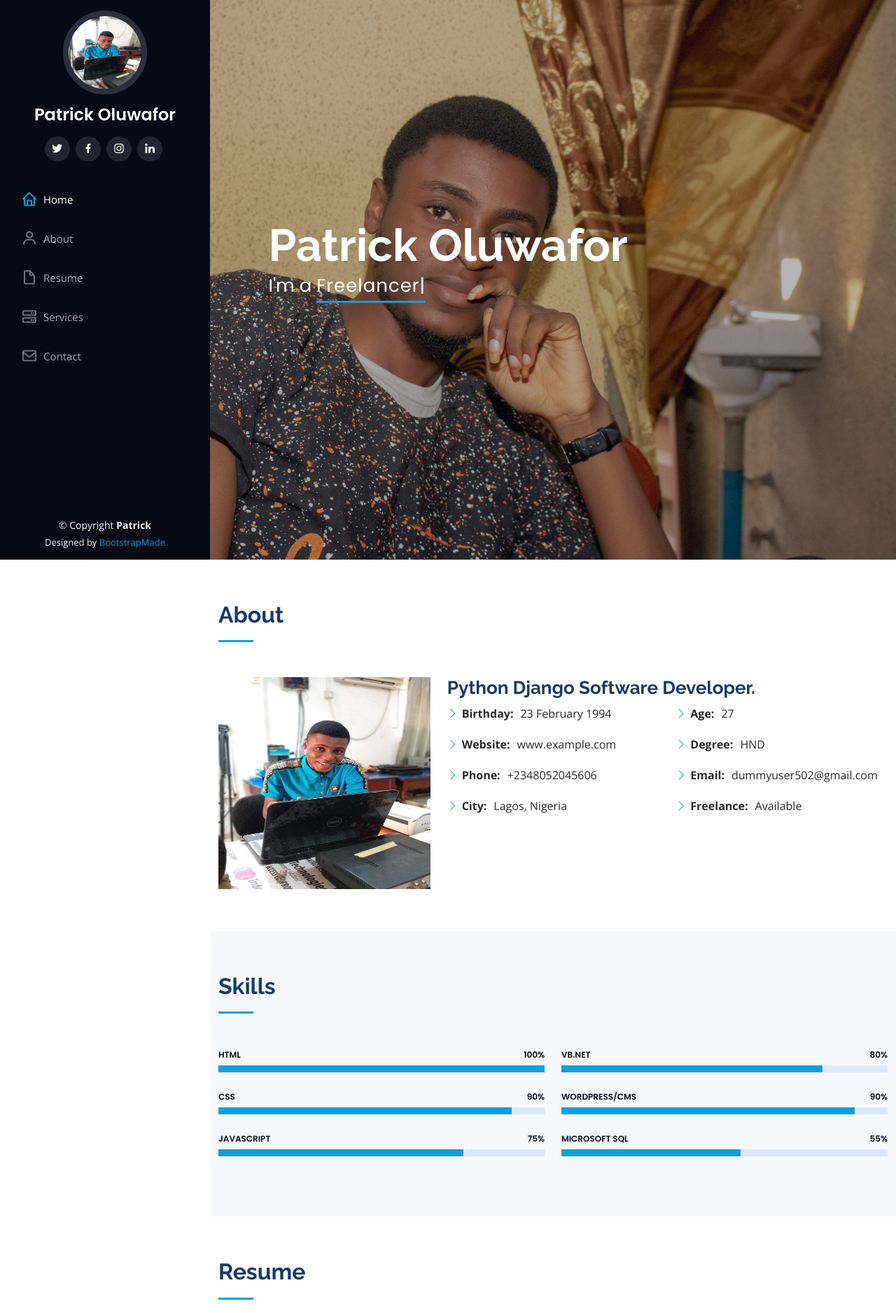
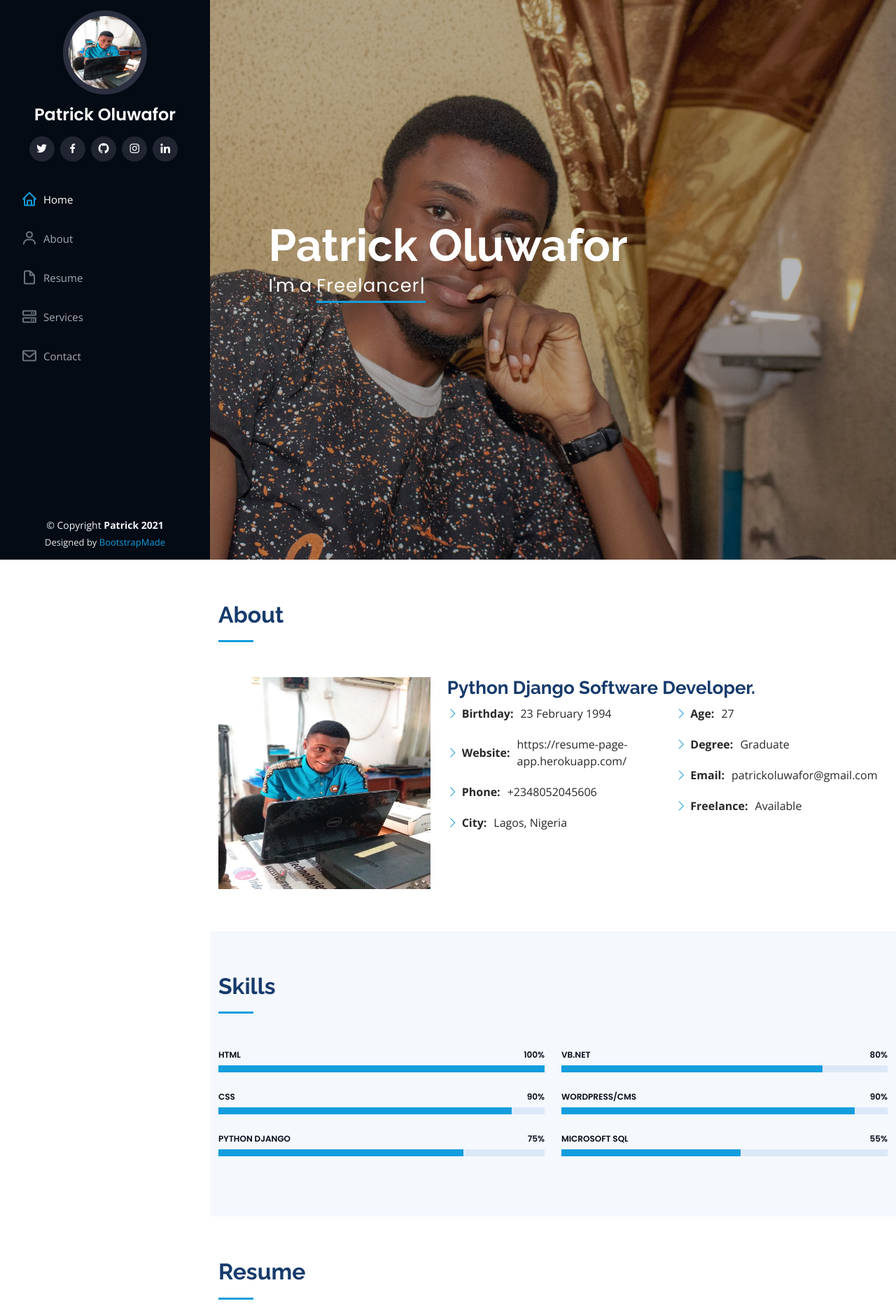
Before and after one commit to omacha502/Stage-two-task, a Django app: page / in a window 1280 px wide. Shown: the top 1877 px of the page at 70% size. Run offline with Django 3.2, Linux system fonts and the light colour scheme; parts of the project's set-up code (start-up, migrations or seed data) failed here and were passed over; some libraries are stand-ins or nearby versions.

Commit message:
added a github link to my resume

```diff
--- a/templates/index.html
+++ b/templates/index.html
@@ -58,6 +58,7 @@
         <div class="social-links mt-3 text-center">
           <a href="https://www.twitter.com/omacha__" class="twitter"><i class="bx bxl-twitter"></i></a>
           <a href="https://web.facebook.com/Patoski73" class="facebook"><i class="bx bxl-facebook"></i></a>
+          <a href="https://github.com/omacha502" class="github"><i class="bx bxl-github"></i></a>
           <a href="https://www.instagram.com/oma.cha/" class="instagram"><i class="bx bxl-instagram"></i></a>
           <a href="https://ng.linkedin.com/in/patrick-oluwafor-55aa52188" class="linkedin"><i class="bx bxl-linkedin"></i></a>
         </div>
@@ -103,7 +104,7 @@
               <div class="col-lg-6">
                 <ul>
                   <li><i class="bi bi-chevron-right"></i> <strong>Birthday:</strong> <span>23 February 1994</span></li>
-                  <li><i class="bi bi-chevron-right"></i> <strong>Website:</strong> <span>www.example.com</span></li>
+                  <li><i class="bi bi-chevron-right"></i> <strong>Website:</strong> <span>https://resume-page-app.herokuapp.com/</span></li>
                   <li><i class="bi bi-chevron-right"></i> <strong>Phone:</strong> <span>+2348052045606</span></li>
                   <li><i class="bi bi-chevron-right"></i> <strong>City:</strong> <span>Lagos, Nigeria</span></li>
                 </ul>
@@ -111,8 +112,8 @@
               <div class="col-lg-6">
                 <ul>
                   <li><i class="bi bi-chevron-right"></i> <strong>Age:</strong> <span>27</span></li>
-                  <li><i class="bi bi-chevron-right"></i> <strong>Degree:</strong> <span>HND</span></li>
-                  <li><i class="bi bi-chevron-right"></i> <strong>Email:</strong> <span>dummyuser502@gmail.com</span></li>
+                  <li><i class="bi bi-chevron-right"></i> <strong>Degree:</strong> <span>Graduate</span></li>
+                  <li><i class="bi bi-chevron-right"></i> <strong>Email:</strong> <span>patrickoluwafor@gmail.com</span></li>
                   <li><i class="bi bi-chevron-right"></i> <strong>Freelance:</strong> <span>Available</span></li>
                 </ul>
               </div>
@@ -151,7 +152,7 @@
             </div>
 
             <div class="progress">
-              <span class="skill">JavaScript <i class="val">75%</i></span>
+              <span class="skill">Python Django <i class="val">75%</i></span>
               <div class="progress-bar-wrap">
                 <div class="progress-bar" role="progressbar" aria-valuenow="75" aria-valuemin="0" aria-valuemax="100"></div>
               </div>
@@ -208,7 +209,7 @@
               <ul>
                 <li>Lagos, Nigeria</li>
                 <li>+2348052045606</li>
-                <li>dummyuser502@gmail.com</li>
+                <li>patrickoluwafor502@gmail.com</li>
               </ul>
             </div>
 
@@ -303,7 +304,7 @@
               <div class="email">
                 <i class="bi bi-envelope"></i>
                 <h4>Email:</h4>
-                <p>dummyuser502@gmail.com</p>
+                <p>patrickoluwafor@gmail.com</p>
               </div>
 
               <div class="phone">
@@ -353,7 +354,7 @@
   <footer id="footer">
     <div class="container">
       <div class="copyright">
-        &copy; Copyright <strong><span>Patrick</span></strong>
+        &copy; Copyright <strong><span>Patrick 2021</span></strong>
       </div>
       <div class="credits">
         <!-- All the links in the footer should remain intact. -->
```
Also changed, not shown: 1 other file.
